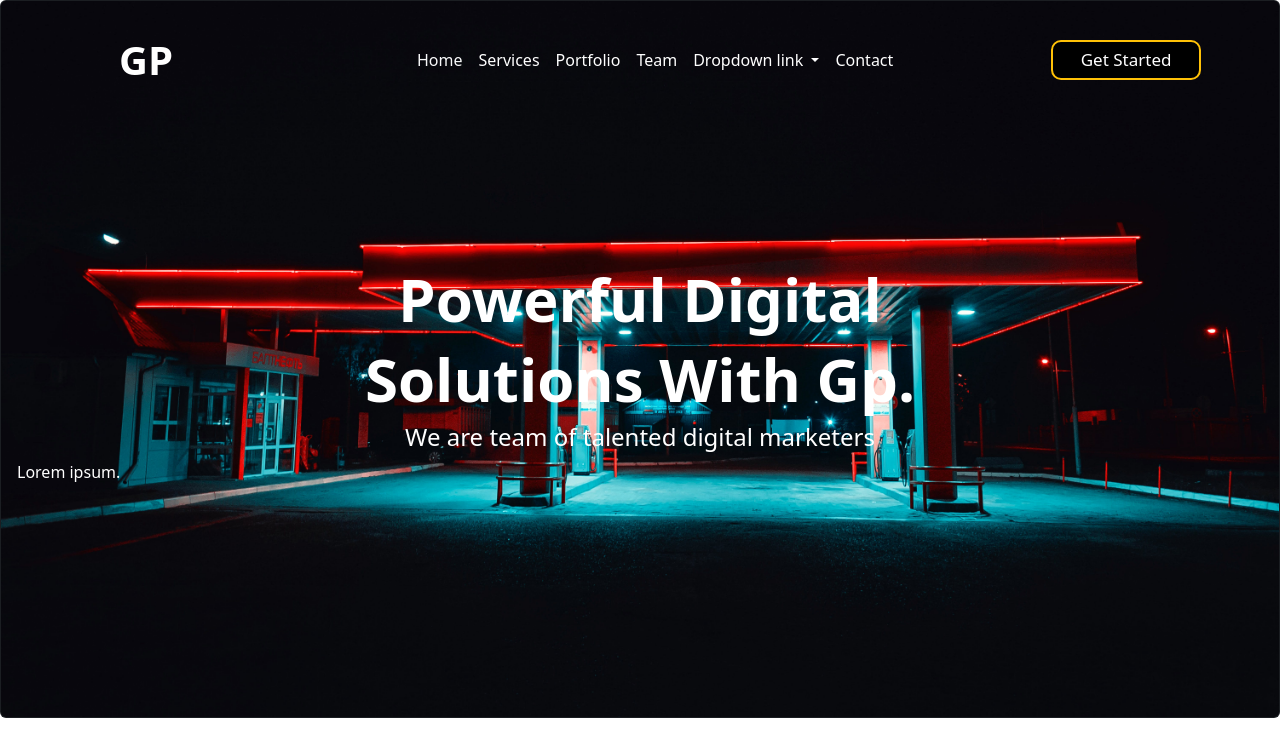
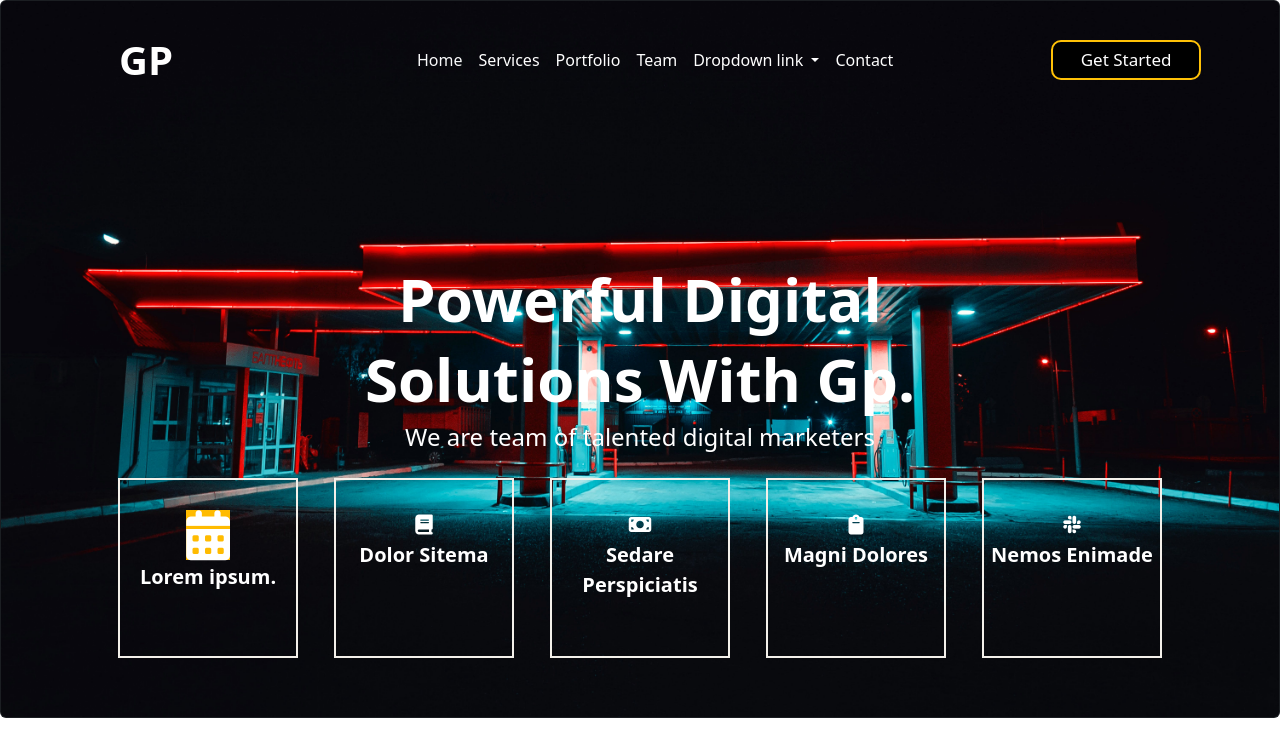
Before and after one commit to MonifaAnna/group-project-2, a plain HTML site: page index.html in a window 1280 px wide. Drawn offline with nearby package versions, Linux system fonts and the light colour scheme.

Commit message:
done 1st sec

```diff
--- a/index.html
+++ b/index.html
@@ -9,6 +9,8 @@
   </head>
   <body>
    <section>
+    <!-- first section -->
+    <section>
     <div class="card text-bg-dark">
         <img src="img/bg1 (2).jpg" class="card-img" alt="...">
         <div class="card-img-overlay">
@@ -60,18 +62,35 @@
                     <h1 class="size"> Solutions With Gp.</h1>
                     <h4>We are team of talented digital marketers</h4>
                 </div>
-                <div class="d-flex">
-                    <div>
+                <div class="d-flex justify-content-center">
+                    <div class="block">
+                        <i class="fa-solid fa-calendar-days icon"></i>
                         <p>Lorem ipsum.</p>
                     </div>
-                    <div></div>
-                    <div></div>
-                    <div></div>
+                    <div  class="block ">
+                        <i class="fa-solid fa-book"></i>
+                        <p>Dolor Sitema</p>
+                    </div>
+                    <div  class="block ">
+                        <i class="fa-solid fa-money-bill"></i>
+                        <p>Sedare Perspiciatis</p>
+                    </div>
+                    <div  class="block">
+                        <i class="fa-solid fa-clipboard"></i>
+                        <p>Magni Dolores</p>
+                    </div>
+                    <div  class="block">
+                        <i class="fa-brands fa-slack"></i>
+                        <p>
+                         Nemos Enimade</p>
+                    </div>
                 </div>
             </div>
         </div>
       </div>
+    </section>
    </section>
+   <script src="https://kit.fontawesome.com/8f33cc90db.js" crossorigin="anonymous"></script>
     <script src="https://cdn.jsdelivr.net/npm/bootstrap@5.3.2/dist/js/bootstrap.bundle.min.js" integrity="sha384-C6RzsynM9kWDrMNeT87bh95OGNyZPhcTNXj1NW7RuBCsyN/o0jlpcV8Qyq46cDfL" crossorigin="anonymous"></script>
   </body>
 </html>
--- a/style.css
+++ b/style.css
@@ -38,3 +38,22 @@
     font-weight: 700;
     font-size: 60px;
 }
+.block{
+    width: 180px;
+    height: 180px;
+   margin: 18px;
+    text-align: center;
+    padding-top: 30px;
+    font-size: 20px;
+    font-weight: 600;
+    border: 2px solid rgb(243, 240, 234);
+}
+.block:hover{
+    border: 2px solid rgb(255, 187, 0);
+    color:  rgb(255, 187, 0);
+    font-size: 20px;
+}
+.icon{
+background-color: rgb(255, 187, 0);
+font-size: 50px;
+}
```
